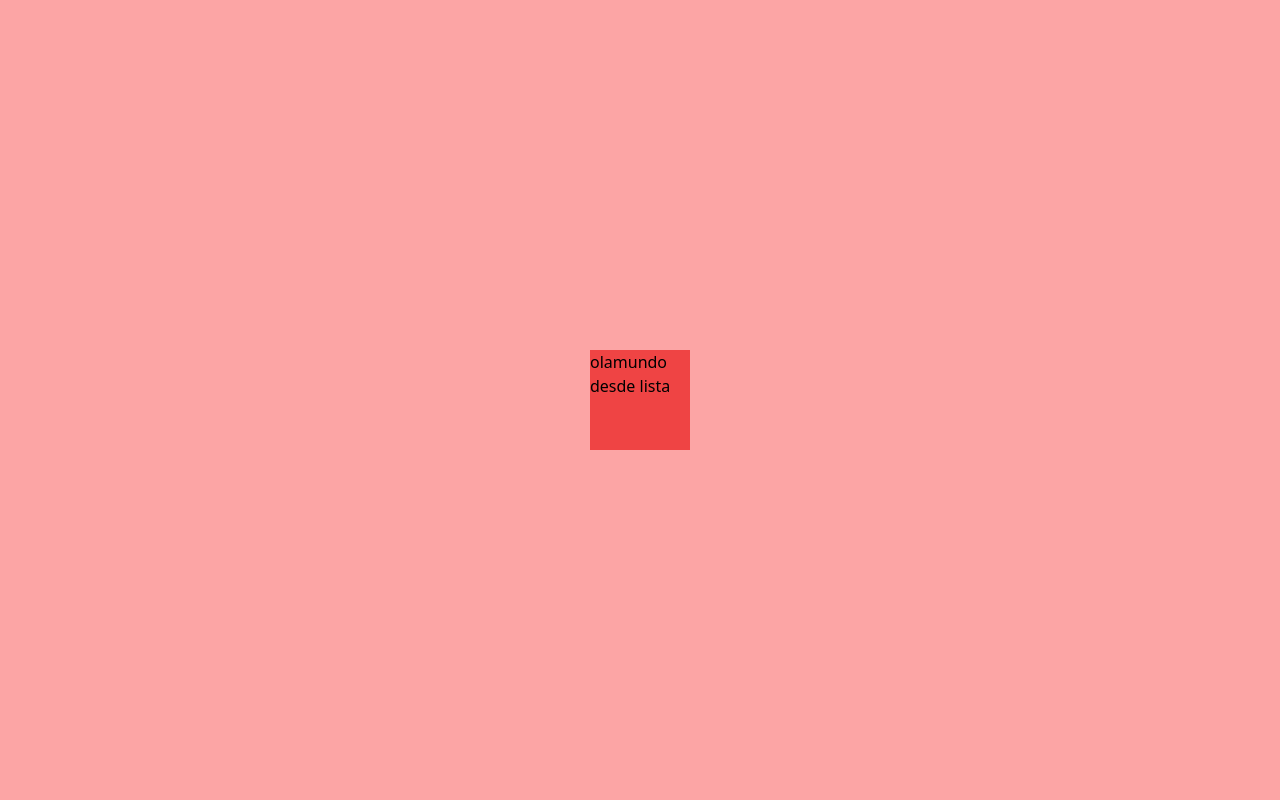
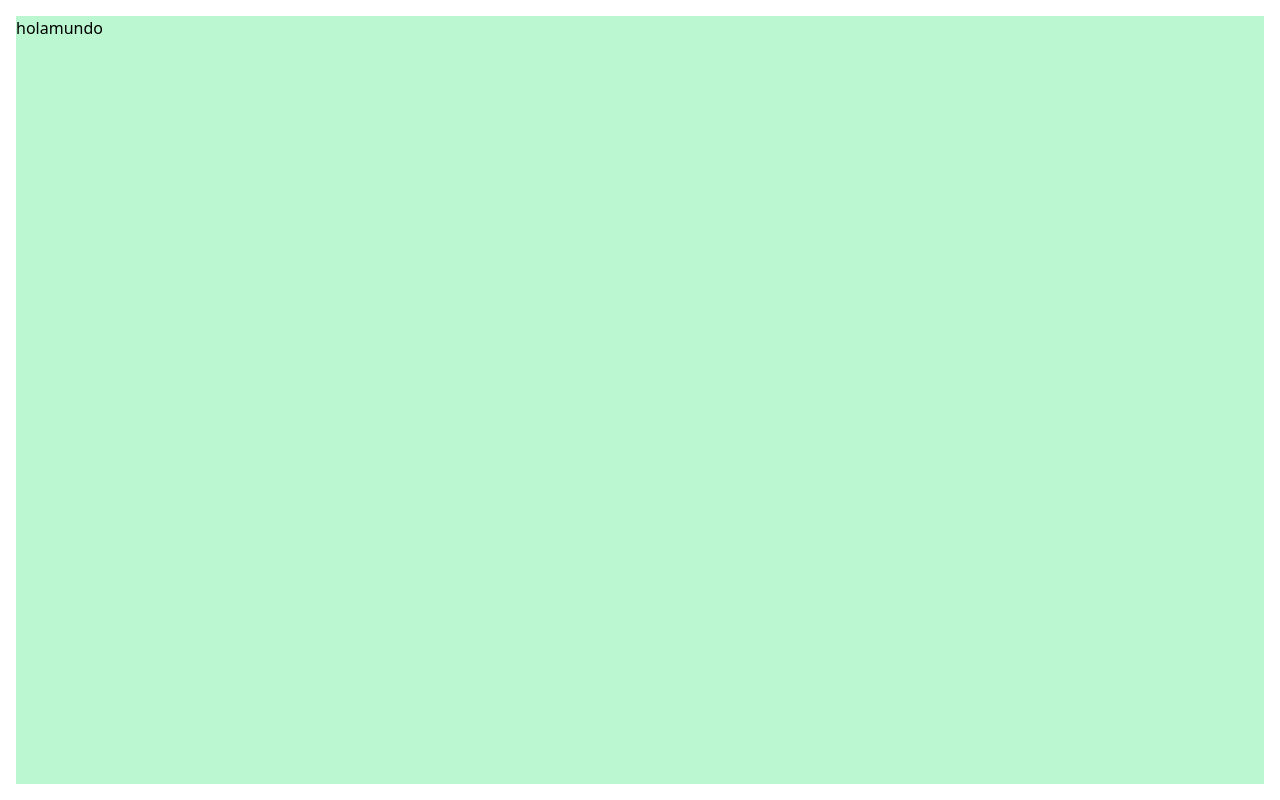
Before and after one commit to RickBm400/monthly-income-front, a React (Vite) app: page / in a window 1280 px wide. Before the commit this address led to /dashboard. Built offline with nearby package versions, Linux system fonts and the light colour scheme.

Commit message:
implement sidebar layout

```diff
--- /dev/null
+++ b/src/layouts/navbar.layout.tsx
@@ -0,0 +1,7 @@
+export default function NavBarLayout() {
+  return (
+    <>
+      <nav className="">olamundo</nav>
+    </>
+  );
+}
--- /dev/null
+++ b/src/layouts/sidebar.layout.tsx
@@ -0,0 +1,12 @@
+import { Outlet } from "react-router";
+
+export default function Sidebar() {
+  return (
+    <>
+      <div className="grid grid-cols-24 grid-flow-col gap-4 p-4 h-screen w-screen">
+        <aside className="bg-green-200 col-span-4">holamundo</aside>
+        <Outlet />
+      </div>
+    </>
+  );
+}
--- a/src/layouts/sidebar.tsx
+++ /dev/null
@@ -1 +0,0 @@
-export default function sidebar() {}
--- a/src/router/index.tsx
+++ b/src/router/index.tsx
@@ -1,10 +1,17 @@
 import { createBrowserRouter, Navigate } from "react-router";
-import pathAndComponent from "./router.utils";
+import pathAndComponent from "./utils";
+import Sidebar from "../layouts/sidebar.layout";
 import * as routes from "../pages";
 
 const router = createBrowserRouter([
-  pathAndComponent(routes.dashboard),
-  pathAndComponent(routes.historic),
+  {
+    path: "/",
+    Component: () => <Sidebar />,
+    children: [
+      pathAndComponent(routes.dashboard, true),
+      pathAndComponent(routes.historic),
+    ],
+  },
   {
     path: "*",
     Component: () => <Navigate to="/dashboard" />,
--- a/src/router/router.utils.ts
+++ b/src/router/utils.ts
@@ -9,9 +9,11 @@ import { RouteObject } from "react-router";
  */
 export default function pathAndComponent(
   Component: React.ComponentType,
+  index: boolean = false,
 ): RouteObject {
   return {
     path: `/${Component.name}`,
     Component: Component,
+    index,
   };
 }
```
